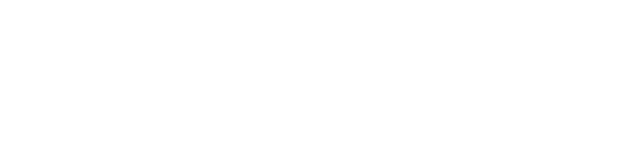
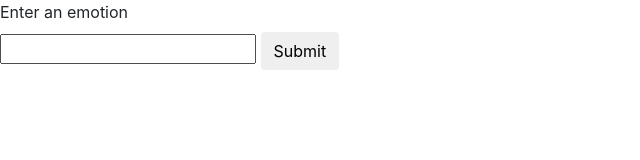
Before and after one commit to ajam2617/GifTastic, a plain HTML site: page index.html in a window 1280 px wide. Shown: the whole page, without its empty margins (0-640 px from the left). Drawn offline with nearby package versions, Linux system fonts and the light colour scheme.

Commit message:
adding bootstrap searchable field

```diff
--- a/index.html
+++ b/index.html
@@ -16,6 +16,13 @@
 
     <!-- Div that will show gifs with ratings -->
     <div id="gifThumbs"></div>
+    <div>
+        <form id="form">
+            <label for="user-input">Enter an emotion</label><br>
+            <input type="text" id="user-input">
+            <input id="submitPress" type="submit" value="Submit" class="btn btn-default">
+        </form>
+    </div>
 
     <!-- linking jQuery CDN and external JS file -->
     <script src="https://cdnjs.cloudflare.com/ajax/libs/jquery/3.2.1/jquery.min.js" ></script>
```
